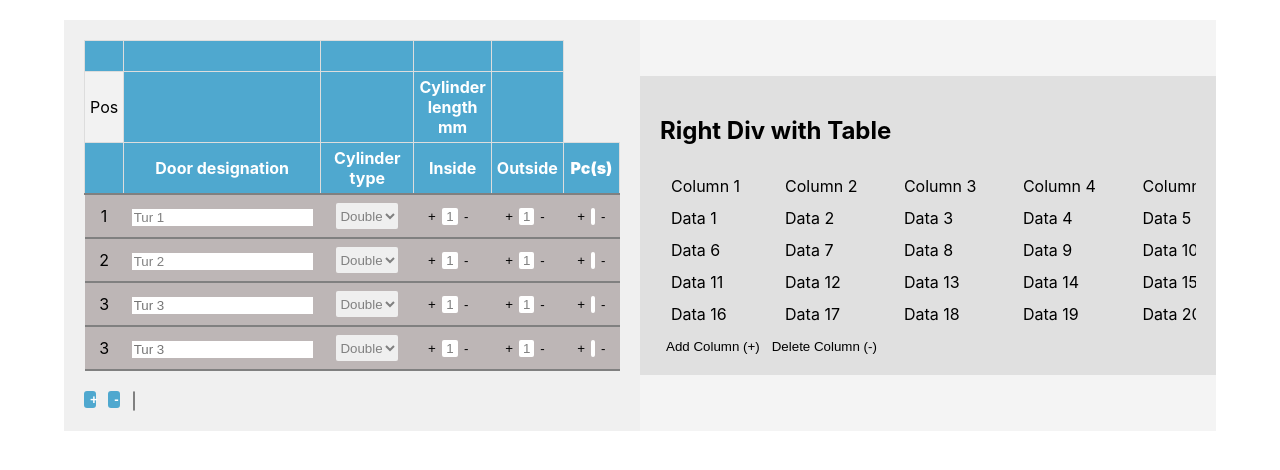
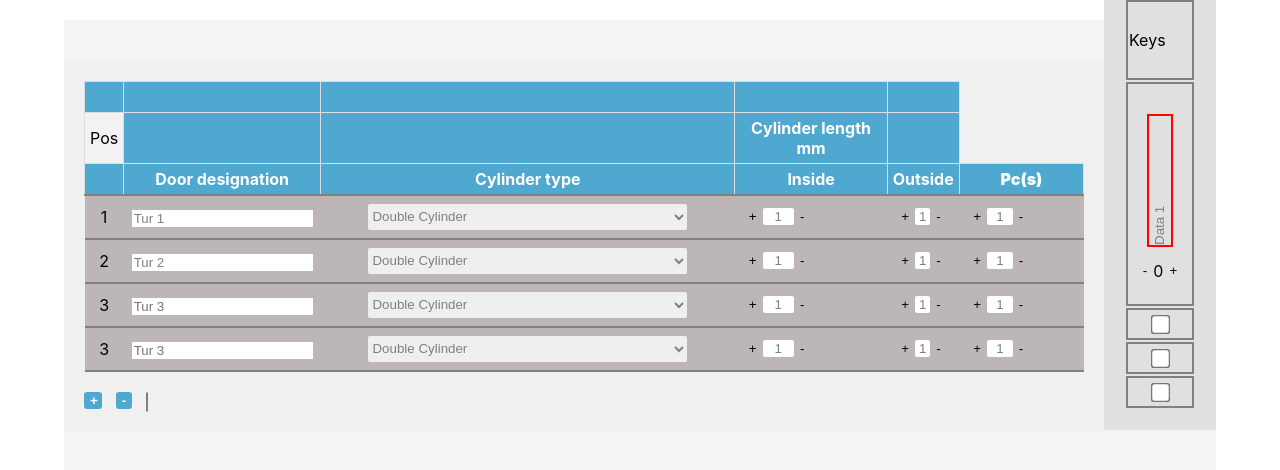
Before and after one commit to FatimaTahir12/konfigurator1, a React (Create React App) app: page / in a window 1280 px wide. Shown: the top 470 px of the page. Built offline with nearby package versions, Linux system fonts and the light colour scheme.

Commit message:
new changes

```diff
--- a/src/CSS/Main.css
+++ b/src/CSS/Main.css
@@ -3,6 +3,36 @@
 /* <link rel="stylesheet" href="https://cdnjs.cloudflare.com/ajax/libs/twitter-bootstrap/4.6.0/css/bootstrap.min.css" /> */
 
 /* Custom CSS for table responsiveness */
+
+/* ... (existing CSS styles) */
+
+.checkbox {
+  display: flex;
+  align-items: center;
+}
+
+.checkbox input[type="checkbox"] {
+
+}
+
+.checkbox-square {
+  width: 16px;
+  height: 16px;
+  border: 1px solid #000;
+  margin-right: 6px;
+  position: relative;
+}
+
+.checkbox input[type="checkbox"]:checked + .checkbox-square::after {
+  content: '';
+  position: absolute;
+  top: 3px;
+  left: 3px;
+  width: 8px;
+  height: 8px;
+  background-color: #000;
+}
+
 
 .Main-div {
   display: flex;
@@ -19,13 +49,7 @@
   height: 100%; /* Set the height of both inner divs to be equal */
 }
 
-.Main-div > div:first-child {
-  background-color: #f0f0f0;
-}
 
-.Main-div > div:last-child {
-  background-color: #e0e0e0;
-}
 
 /* Add styles for buttons and select */
 .newbtn {
@@ -354,3 +378,18 @@ button{
   align-items: center;
   justify-content: center;
 }
+
+.right-div{
+  height: 22rem;
+    position: relative;
+    top: -42px;
+}
+
+.vertical{
+  transform: rotate(-90deg);
+    transform-origin: left 0;
+    position: relative;
+    bottom: -55px;
+    border: 2px solid red !important;
+    left: 9px;
+}
--- /dev/null
+++ b/src/Components/Keys.js
@@ -0,0 +1,113 @@
+import React, { useState } from 'react';
+
+const Keys = () => {
+  const [Columns, setColumns] = useState([
+    ['Keys'],
+    ['Data 1'],
+    [''],
+    [''],
+    [''],
+  ]);
+  const [numColsToAdd, setNumColsToAdd] = useState(1);
+  const [incrementValue, setIncrementValue] = useState(0);
+
+  const addNewColumn = () => {
+    const newColumn = ['Data', 'Data', 'Data', 'Data'];
+    setColumns((prevColumns) => [
+      ...prevColumns.map((row, rowIndex) => {
+        if (rowIndex === 0) return ['Keys', ...row.slice(1), ...newColumn];
+        return ['', ...newColumn];
+      }),
+    ]);
+  };
+
+  const deleteColumn = () => {
+    if (Columns[0].length > 1) {
+      setColumns((prevColumns) => prevColumns.map((row) => (row.length > 1 ? row.slice(0, -1) : row)));
+    }
+  };
+
+  const handleIncrement = () => {
+    setIncrementValue((prevValue) => prevValue + 1);
+  };
+
+  const handleDecrement = () => {
+    setIncrementValue((prevValue) => Math.max(prevValue - 1, 0));
+  };
+
+  const handleNumColsChange = (e) => {
+    setNumColsToAdd(parseInt(e.target.value));
+  };
+
+  const addMultipleColumns = () => {
+    for (let i = 0; i < numColsToAdd; i++) {
+      addNewColumn();
+    }
+    setNumColsToAdd(1);
+  };
+
+  return (
+    <>
+      <table className="right-div" style={{ width: '7rem', backgroundColor: '#e0e0e0', padding: '20px', overflowX: 'auto' }}>
+        <tbody>
+          {Columns.map((row, rowIndex) => (
+            <tr key={rowIndex} style={{ height: rowIndex === 0 ? '5rem' : rowIndex === 1 ? '14rem' : '2rem' }}>
+              {row.map((cell, cellIndex) => (
+                <td
+                  key={cellIndex}
+                  style={{
+                    border: '2px solid gray',
+                    width: rowIndex === 0 ? `${100 / Columns[0].length}%` : undefined,
+                  }}
+                >
+                  {rowIndex === 1 ? (
+                    <>
+                      <input
+                        className='vertical'
+                        style={{
+                          width: '208%',
+                          height: '10%',
+                          resize: 'none',
+                          border: 'none',
+                          padding: '0',
+                          background: 'transparent',
+                          left: '18px',
+                          top: '76px',
+                        }}
+                        value={cell}
+                        onChange={(e) => {
+                          const updatedColumns = [...Columns];
+                          updatedColumns[rowIndex][cellIndex] = e.target.value;
+                          setColumns(updatedColumns);
+                        }}
+                      />
+                      {cellIndex === 0 && (
+                        <div style={{ display: 'flex', justifyContent: 'center', alignItems: 'center', position: 'relative', top: '64px' }}>
+                          <button onClick={handleDecrement}>-</button>
+                          <span>{incrementValue}</span>
+                          <button onClick={handleIncrement}>+</button>
+                        </div>
+                      )}
+                    </>
+                  ) : (
+                    <>
+                      {rowIndex >= 2 && rowIndex <= 4 && cellIndex === 0 && (
+                        <div style={{ display: 'flex', justifyContent: 'center', alignItems: 'center', height: '100%' }}>
+                          <input type="checkbox" style={{ margin: 'auto', transform: 'scale(1.5)' }} />
+                        </div>
+                      )}
+                      {cell}
+                    </>
+                  )}
+                </td>
+              ))}
+            </tr>
+          ))}
+        </tbody>
+      </table>
+
+    </>
+  );
+};
+
+export default Keys;
--- a/src/Components/Table.js
+++ b/src/Components/Table.js
@@ -1,20 +1,41 @@
 import React, { useState, useEffect } from 'react';
 import ResponsiveTable from './ResponsiveTable';
+//import { v4 as uuidv4 } from 'uuid'; // Import the uuid function
 import '../CSS/Main.css';
-
+import Keys from '../Components/Keys'
 
 const App = () => {
 
-  // Right div table data
   const initialRightTableData = [
-    ['Column 1', 'Column 2', 'Column 3', 'Column 4', 'Column 5'],
-    ['Data 1', 'Data 2', 'Data 3', 'Data 4', 'Data 5'],
-    ['Data 6', 'Data 7', 'Data 8', 'Data 9', 'Data 10'],
-    ['Data 11', 'Data 12', 'Data 13', 'Data 14', 'Data 15'],
-    ['Data 16', 'Data 17', 'Data 18', 'Data 19', 'Data 20'],
+    ['Column 1'],
+    ['Data 1'],
+    ['Data 6'],
+    ['Data 11'],
+    ['Data 16'],
   ];
 
   const [rightTableData, setRightTableData] = useState(initialRightTableData);
+
+  const updatedRightTableData = rightTableData.map((row) =>
+    row.map((cell) => ({
+     // id: uuidv4(),
+      content: cell,
+    }))
+  );
+
+  const [rightTableCheckboxes, setRightTableCheckboxes] = useState(
+    updatedRightTableData.map((row) => row.map(() => false))
+  );
+
+  const Checkbox = ({ checked, onChange }) => (
+    <div className="checkbox">
+      <input type="checkbox" checked={checked} onChange={onChange} />
+
+    </div>
+  );
+
+
+
 
   const addRightTableColumn = () => {
     const updatedTable = rightTableData.map((row) => [...row, 'New Data']);
@@ -44,25 +65,24 @@ const App = () => {
     // Add more sample data here
   ]);
 
-  const [numRowsToAdd, setNumRowsToAdd] = useState(1); // State to hold the number of rows to add
+  const [numRowsToAdd, setNumRowsToAdd] = useState(1);
 
-  // Function to handle changes in door designations
+
+
+
   const handleChange = (id, value) => {
     setDoorDesignations((prevDoorDesignations) =>
       prevDoorDesignations.map((item) => (item.id === id ? { ...item, value } : item))
     );
   };
 
-  // Function to handle changes in cylinder type
   const handleTypeChange = (id, value) => {
     setData((prevData) =>
       prevData.map((item) => (item.id === id ? { ...item, type: value } : item))
     );
   };
 
-  // Function to handle changes in cylinder length (inside and outside)
   const handleLengthChange = (id, type, value) => {
-    // Ensure the value is not negative
     value = parseInt(value, 10);
     if (!isNaN(value)) {
       setData((prevData) =>
@@ -73,9 +93,7 @@ const App = () => {
     }
   };
 
-  // Function to handle changes in pc(s)
   const handlePcsChange = (id, value) => {
-    // Ensure the value is not negative
     value = parseInt(value, 10);
     if (!isNaN(value)) {
       setData((prevData) =>
@@ -84,14 +102,12 @@ const App = () => {
     }
   };
 
-  // Function to handle changes in keys checkbox
   const handleKeysChange = (id) => {
     setData((prevData) =>
       prevData.map((item) => (item.id === id ? { ...item, keys: !item.keys } : item))
     );
   };
 
-  // Function to add a new row to the table
   const handleAddRows = () => {
     const newRows = [];
     for (let i = 1; i <= numRowsToAdd; i++) {
@@ -124,7 +140,7 @@ const App = () => {
       },
     ]);
   };
-  // Function to remove a row from the table
+
   const handleRemoveRow = (id) => {
     setData((prevData) => prevData.slice(0, prevData.length - 1));
   };
@@ -301,12 +317,22 @@ const App = () => {
     [doorDesignations, data.length]
   );
 
+
+
+
+  const handleCheckboxChange = (rowIndex, cellIndex) => {
+    const updatedCheckboxes = rightTableCheckboxes.map((row, i) =>
+      row.map((checkbox, j) => (i === rowIndex && j === cellIndex ? !checkbox : checkbox))
+    );
+    setRightTableCheckboxes(updatedCheckboxes);
+  };
+
+
   return (
     <div className='Main-div' style={{ display: 'flex', width: '90%', backgroundColor: '#F4F4F4' }}>
       <div style={{ flex: '1', width: '50%', backgroundColor: '#f0f0f0', padding: '20px' }}>
         <ResponsiveTable columns={columns} data={data} />
         <div className="last-container" style={{ textAlign: 'center', marginTop: '20px' }}>
-
           <button className="newbtn" onClick={handleAddRows1}>+</button>
           {data.length > 2 && <button className="newbtn" onClick={() => handleRemoveRow(data[data.length - 1].id)}>-</button>}
           <select className='select3'
@@ -320,27 +346,16 @@ const App = () => {
         </div>
       </div>
 
-      <div style={{ flex: '1', width: '50%', backgroundColor: '#e0e0e0', padding: '20px', overflowX: 'auto' }}>
-        {/* Content for the right div */}
-        <h2>Right Div with Table</h2>
-        <div style={{ overflowX: 'auto' }}>
-          <table style={{ minWidth: '600px', width: '100%', borderSpacing: '10px' }}>
-            <tbody>
-              {rightTableData.map((row, rowIndex) => (
-                <tr key={rowIndex}>
-                  {row.map((cell, cellIndex) => (
-                    <td key={cellIndex}>{cell}</td>
-                  ))}
-                </tr>
-              ))}
-            </tbody>
-          </table>
-        </div>
-        <div>
-          <button onClick={addRightTableColumn}>Add Column (+)</button>
-          <button onClick={deleteRightTableColumn}>Delete Column (-)</button>
-        </div>
-      </div>
+<Keys/>
+
+
+
+
+
+
+
+
+
     </div>
   );
 };
```
Also changed, not shown: src/Components/ResponsiveTable.js (line endings or trailing spaces).
